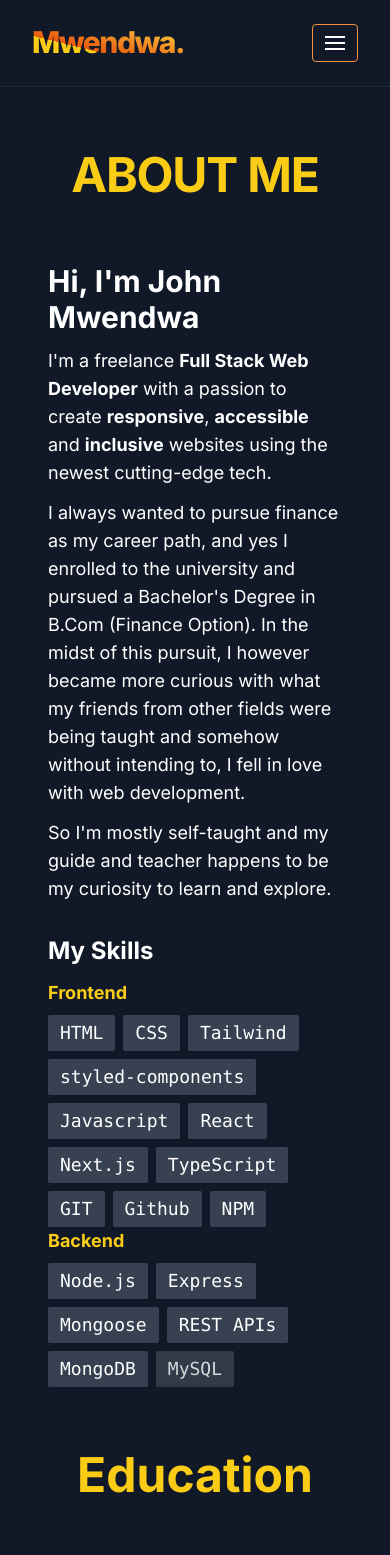
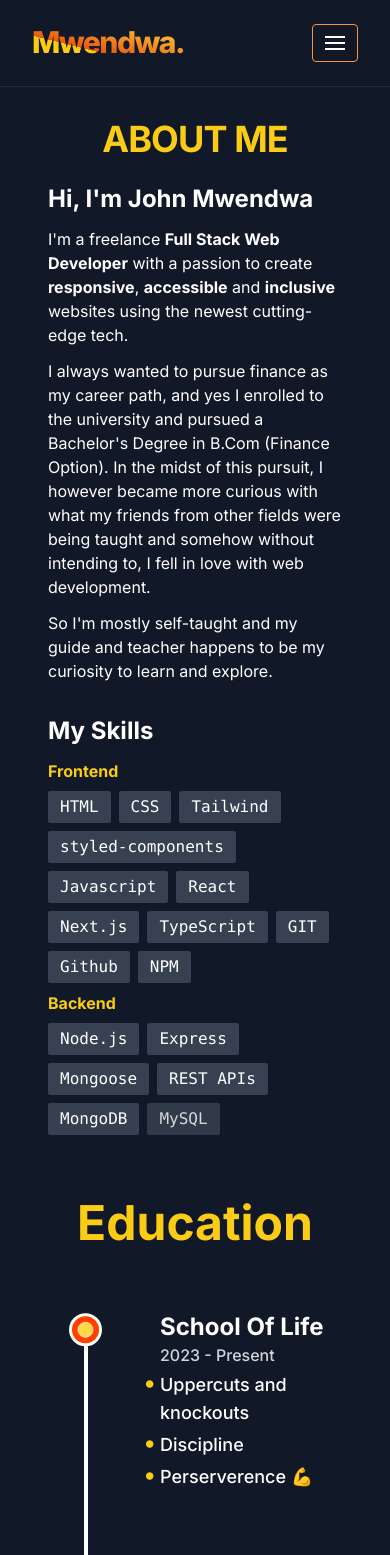
Before and after one commit to JohnMwendwa/portfolio_v2, a Next.js app: page /about in a window 390 px wide. Shown: the top 1555 px of the page. Built offline with nearby package versions, Linux system fonts and the light colour scheme.

Commit message:
change font size for different viewports

```diff
--- a/src/components/sections/About.tsx
+++ b/src/components/sections/About.tsx
@@ -29,13 +29,13 @@ const Skills: SkillsProps = {
 const About = () => {
   return (
     <SectionContainer>
-      <div className="h-full px-8 py-16 text-white">
-        <h1 className="font-bold text-yellow-400 text-5xl mb-16 text-center uppercase tracking-tight">
+      <div className="h-full px-8 mt-8 sm:mt-16 text-white">
+        <h1 className="font-bold text-yellow-400 text-4xl sm:text-5xl mb-6 sm:mb-16 text-center uppercase tracking-tight">
           About Me
         </h1>
-        <div className="grid grid-cols-1 lg:grid-cols-2 lg:space-x-24 text-lg">
-          <div className="text-lg sm:text-justify sm:text-xl mb-8">
-            <h2 className="font-bold text-3xl mb-3">
+        <div className="grid grid-cols-1 lg:grid-cols-2 lg:space-x-24 text-base sm:text-lg">
+          <div className="text-base sm:text-justify sm:text-xl mb-8">
+            <h2 className="font-bold text-2xl sm:text-3xl mb-3">
               Hi, I&apos;m John Mwendwa
             </h2>
             <p className="mb-3">
@@ -89,7 +89,7 @@ const About = () => {
                 ))}
               </motion.div>
             </div>
-            <div>
+            <div className="mt-2">
               <h3 className="text-yellow-400 font-bold">Backend</h3>
               <motion.div
                 className="flex flex-wrap font-mono"
```
